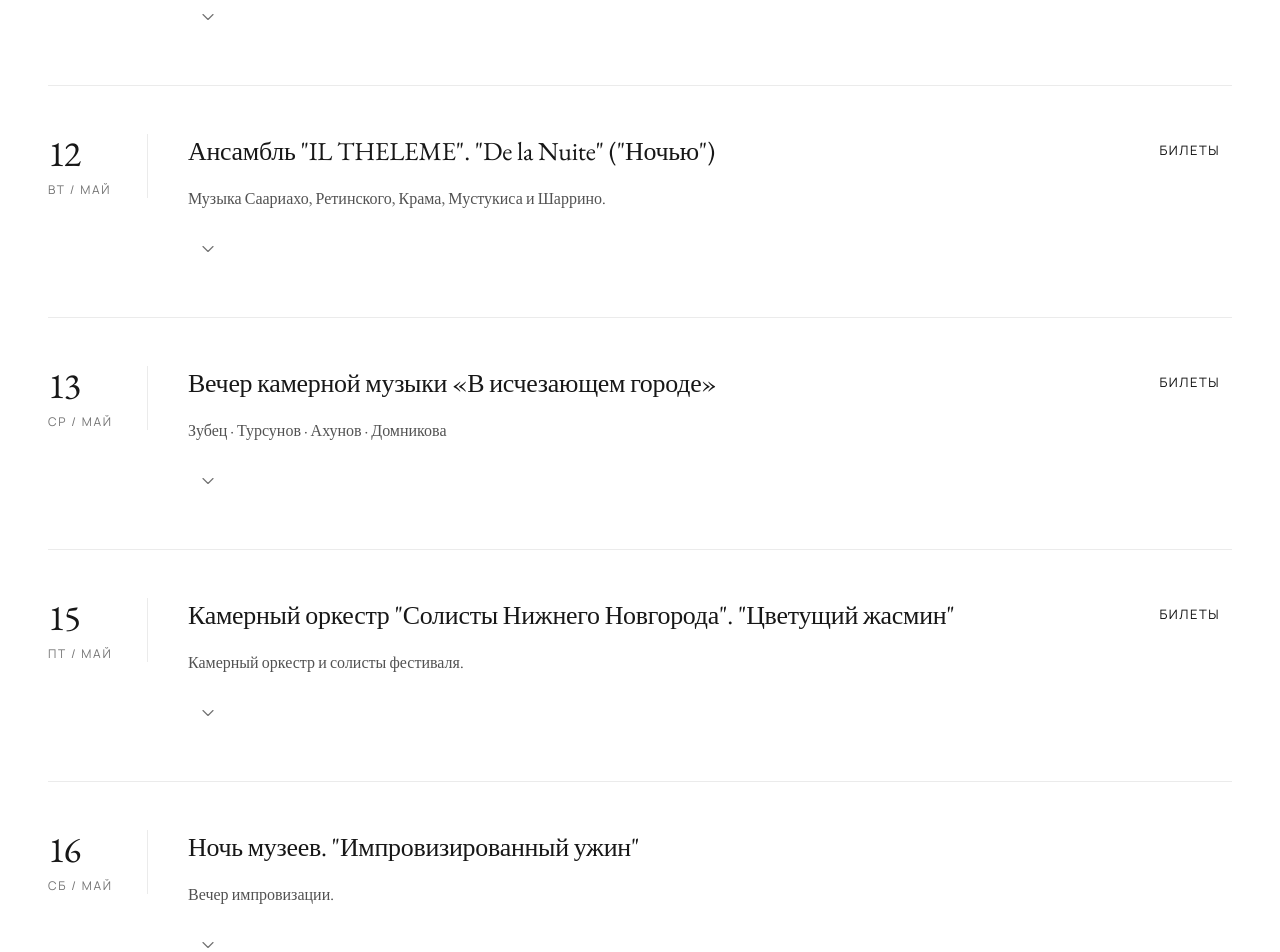
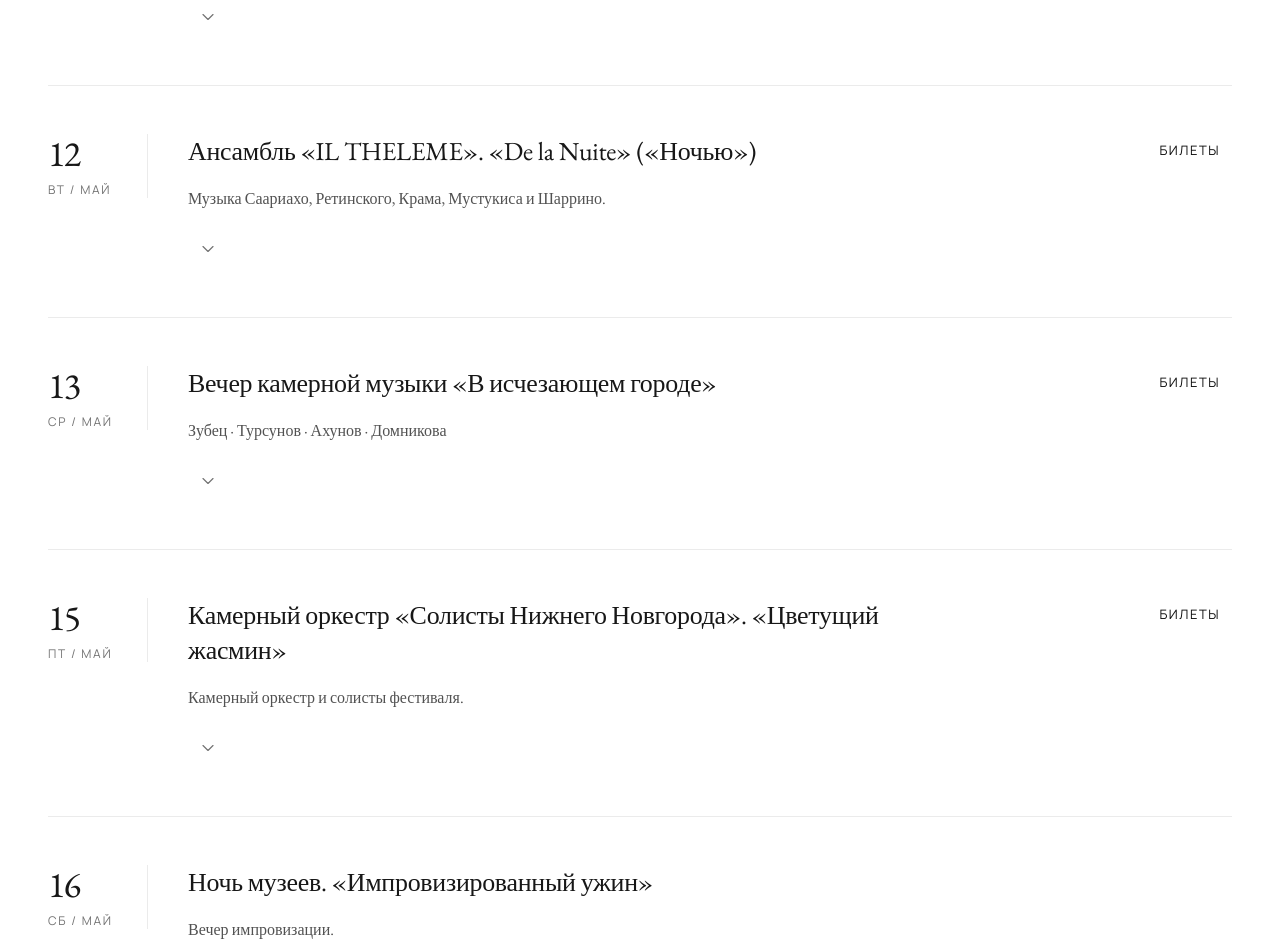
Before and after one commit to avdeenkovalentin99-ctrl/composers21, a React (Vite) app: page /afisha in a window 1280 px wide. Shown: the part 360-1312 px from the top of the page. Built offline with nearby package versions, Linux system fonts and the light colour scheme.

Commit message:
fix: typography (quotes → «»), unify program formatting (dashes, single-line entries), remove birth dates

```diff
--- a/src/app/data/concertProgrammes.ts
+++ b/src/app/data/concertProgrammes.ts
@@ -14,14 +14,14 @@ export const concertProgrammes: ConcertProgrammeItem[] = [
   {
     id: "2026-05-12-il-theleme-de-la-nuite",
     date: "12 мая",
-    title: 'Ансамбль "IL THELEME". "De la Nuite" ("Ночью")',
+    title: "Ансамбль «IL THELEME». «De la Nuite» («Ночью»)",
     description: "Музыка Саариахо, Ретинского, Крама, Мустукиса и Шаррино.",
     programme: [
-      'Кайя Саариахо (1952-2023) "Vent Nocturne"',
-      'Алексей Ретинский (род. 1986) "Dream of Birds"',
+      "Кайя Саариахо (1952-2023) «Vent Nocturne»",
+      "Алексей Ретинский (род. 1986) «Dream of Birds»",
       "Джордж Крам (1929-2022). Четыре ноктюрна для скрипки и фортепиано",
-      'Андреас Мустукис (род. 1951) "Les Fleur du Mal"',
-      'Сальваторе Шаррино (род. 1947) "De la Nuite"',
+      "Андреас Мустукис (род. 1951) «Les Fleur du Mal»",
+      "Сальваторе Шаррино (род. 1947) «De la Nuite»",
       "Алексей Ретинский (род. 1986). Трио для скрипки, виолончели и фортепиано",
     ],
     performers: [
@@ -71,7 +71,7 @@ performers: [
   {
     id: "2026-05-15-solisty-nizhnego-novgoroda",
     date: "15 мая",
-    title: 'Камерный оркестр "Солисты Нижнего Новгорода". "Цветущий жасмин"',
+    title: "Камерный оркестр «Солисты Нижнего Новгорода». «Цветущий жасмин»",
     description: "Камерный оркестр и солисты фестиваля.",
     programme: [
   "Павел Турсунов — «Портрет рисовальщика»",
@@ -86,16 +86,16 @@ performers: [
     image: "/assets/external/cd0d075c_db39c27515a4605ed73c.jpg",
     ticketLink: "https://nikoartgallery.com/afisha/kamernyy-orkestr-solisty-nizhnego-novgoroda-tsvetushchiy-zhasmin-/",
     performers: [
-      "Камерный оркестр \"Солисты Нижнего Новгорода\"",
+      "Камерный оркестр «Солисты Нижнего Новгорода»",
       "Художественный руководитель — Эдуард Дядя",
     ],
   },
   {
     id: "2026-05-16-improvizirovannyy-uzhin",
     date: "16 мая",
-    title: 'Ночь музеев. "Импровизированный ужин"',
+    title: "Ночь музеев. «Импровизированный ужин»",
     description: "Вечер импровизации.",
-    programme: ['Импровизационная программа "Импровизированный ужин"'],
+    programme: ["Импровизационная программа «Импровизированный ужин»"],
     performers: [
       "Юра Гинзбург",
       "Владимир Хлоповский",
@@ -159,7 +159,7 @@ performers: [
   {
     id: "2026-05-20-opensoundorchestra",
     date: "20 мая",
-    title: 'OpensoundOrchestra. "Времена года" — не Вивальди',
+    title: "OpensoundOrchestra. «Времена года» — не Вивальди",
     description: "Оркестровая программа OpensoundOrchestra.",
     programme: [
   "Сергей Ахунов — «Времена года»",
@@ -248,7 +248,7 @@ performers: [
   {
     id: "2026-05-27-desyatnikov-love-and-life",
     date: "27 мая",
-    title: 'Леонид Десятников. "Любовь и жизнь поэта"',
+    title: "Леонид Десятников. «Любовь и жизнь поэта»",
     description: "Вокальный цикл Л. Десятникова.",
     programme: [
   "Леонид Десятников",
@@ -270,7 +270,7 @@ performers: [
   {
     id: "2026-05-28-brezel-melodiya",
     date: "28 мая",
-    title: 'Brezel ensemble и хоровой ансамбль "Мелодия". Новая сакральность',
+    title: "Brezel ensemble и хоровой ансамбль «Мелодия». Новая сакральность",
     description: "Хоровая и ансамблевая программа.",
     programme: [
       "Эрикс Эшенвальдс — «Stars» (стихи С. Тисдейл), «In Paradisum»",
@@ -281,7 +281,7 @@ performers: [
     ],
     performers: [
       "Brezel ensemble",
-      'Вокально-хоровой ансамбль "Мелодия"',
+      "Вокально-хоровой ансамбль «Мелодия»",
       "Художественный руководитель — Евгения Кудричевская",
     ],
     image: "/assets/external/6ff3de26_6b1b5d1bd1f856318444.png",
@@ -300,19 +300,24 @@ performers: [
       "Сергей Ахунов — «Поэзия»",
     ],
     performers: [
-      "Александр Маломожнов",
-      "Алиса Калашникова",
-      "Дарья Демидова",
-      "Максим Новиков",
-      "Евгения Богинская",
-      "Андрей Самойлов",
-      "Наталья Жукова",
-      "Михаил Чакрыгин",
-      "Игнат Красиков",
-      "Елизавета Грунина",
-      "Павел Домбровский",
-      "Валерия Прокушева",
-      'Хоровой ансамбль "Мелодия"',
+      "Павел Домбровский (Фортепиано)",
+      "Максим Новиков (Альт)",
+      "",
+      "Хоровой ансамбль «Мелодия» (дирижёр и художественный руководитель Евгения Кудричевская)",
+      "",
+      "Проект ClassicaPlus:",
+      "Валерия Прокушева (Фортепиано)",
+      "Александр Маломожнов (Скрипка)",
+      "Алиса Калашникова (Скрипка)",
+      "Демидова Дарья (Альт)",
+      "Евгения Богинская (Виолончель)",
+      "Андрей Самойлов (Контрабас)",
+      "Наталья Жукова (Флейта)",
+      "Михаил Чакрыгин (Гобой)",
+      "Игнат Красиков (Кларнет)",
+      "Елизавета Грунина (Перкуссия)",
+      "Егор Авилов (Перкуссия)",
+      "Мария Захаркина (Перкуссия)",
     ],
     image: "/assets/external/ed37e6cf_3356cca21f4277bd7192.jpg",
     ticketLink: "https://nikoartgallery.com/afisha/karmanov-konneson-leng-/",
--- a/src/app/pages/AfishaPage.tsx
+++ b/src/app/pages/AfishaPage.tsx
@@ -110,9 +110,17 @@ function EventAccordion({
                       ИСПОЛНИТЕЛИ
                     </p>
                     <div className="font-editorial-serif space-y-2 text-[1.04rem] leading-7 text-neutral-800">
-                      {event.performers.map((item) => (
-                        <p key={item}>{item}</p>
-                      ))}
+                      {event.performers.map((item, index) =>
+                        item.trim() === "" ? (
+                          <div
+                            key={`${event.id}-performer-gap-${index}`}
+                            aria-hidden="true"
+                            className="h-4"
+                          />
+                        ) : (
+                          <p key={`${event.id}-performer-${index}`}>{item}</p>
+                        ),
+                      )}
                     </div>
                   </div>
                 </div>
```
